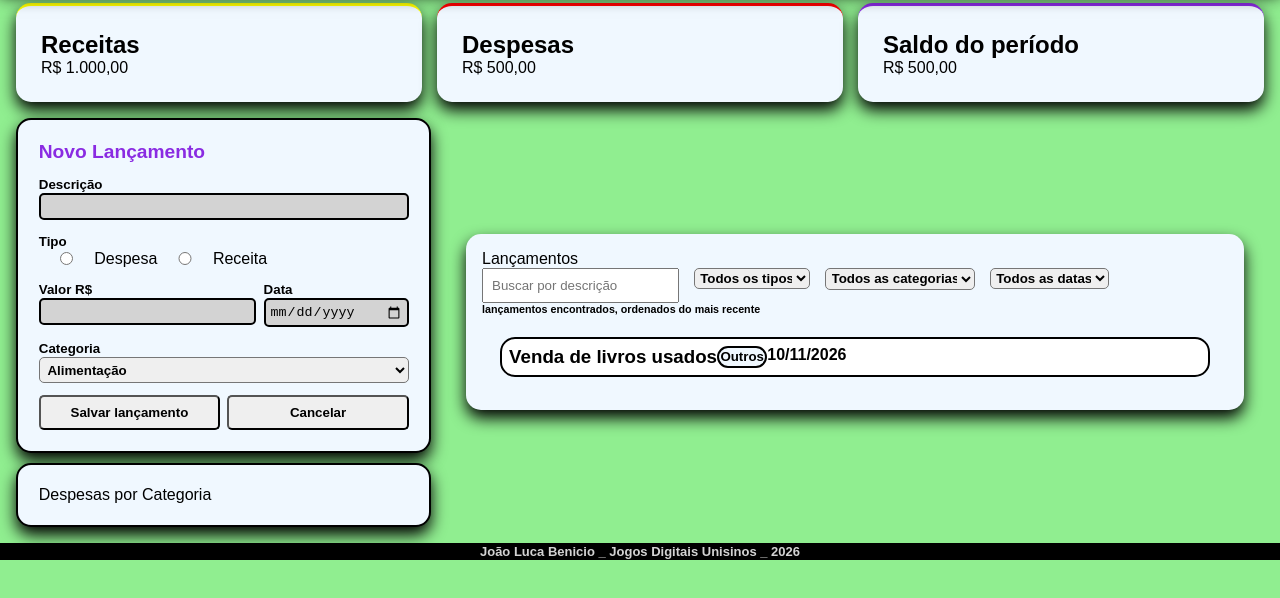
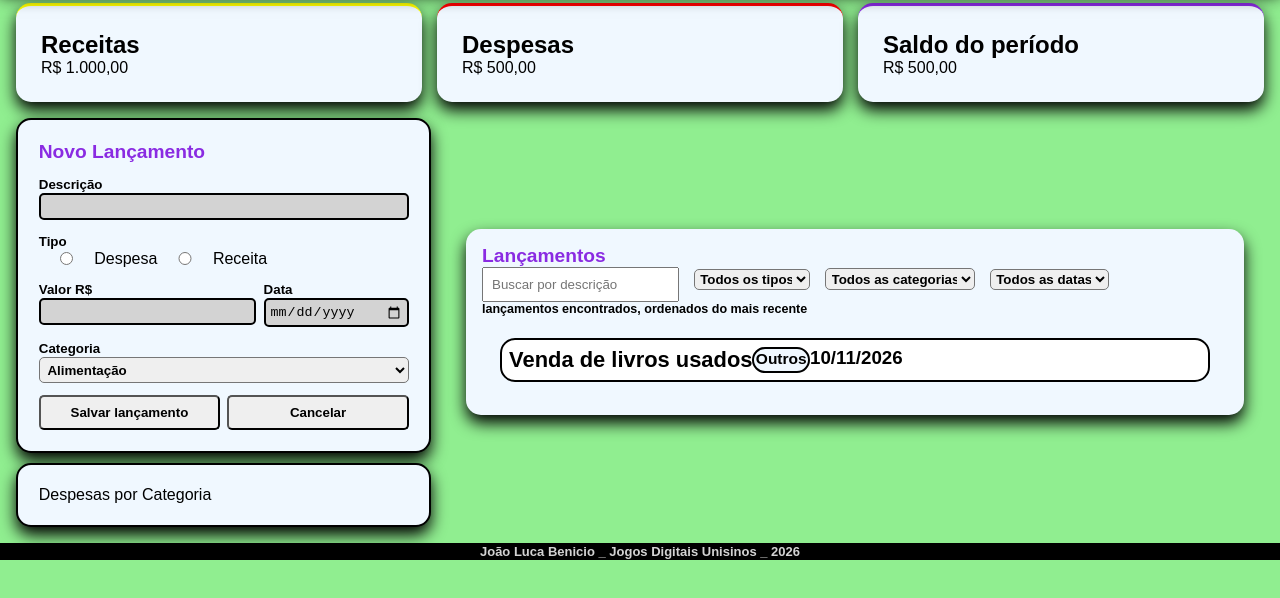
Before and after one commit to JoaoBenicio-unisinos/trabalhofinanceiro, a plain HTML site: page src/index.html in a window 1280 px wide. Shown: the part 70-668 px from the top of the page. Drawn offline with Linux system fonts and the light colour scheme.

Commit message:
push 1.1

```diff
--- a/src/index.html
+++ b/src/index.html
@@ -61,13 +61,11 @@
 
             <div class="tabela-wrapper">
 
-                <legend>Lançamentos</legend>
+                <h3 class="heading-3">Lançamentos<h3>
 
                 <table id="tabela">
 
                     <tr>
-
-
 
                         <section id="filtros">
 
```
